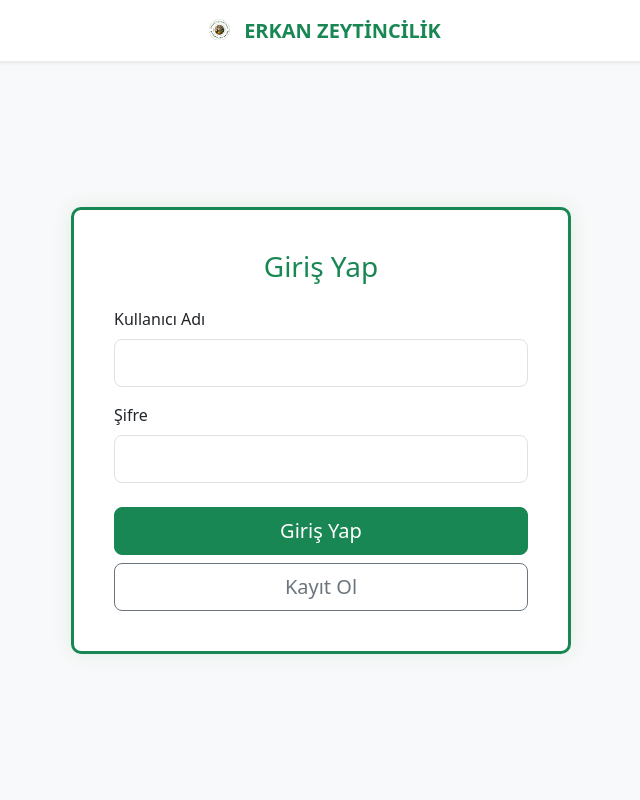
After one commit to Thehemch/bitirme, a Flask app: page /giris in a window 1280 px wide. The commit adds this page. Shown: the whole page, without its empty margins (319-959 px from the left). Run offline with Flask 3, Linux system fonts and the light colour scheme.

Commit message:
güncelleme

```diff
--- a/app.py
+++ b/app.py
@@ -1,27 +1,86 @@
-from flask import Flask, render_template, jsonify, request
+from flask import Flask, render_template, request, redirect, url_for, flash, jsonify, session
 import mysql.connector
 
 app = Flask(__name__)
+app.secret_key = 'gizli_anahtar'  # Flash mesaj ve session için
 
 # MySQL bağlantısı
 try:
     db = mysql.connector.connect(
         host="localhost",
         user="root",
-        password="",  # şifre varsa yaz
+        password="",
         database="bitirme"
     )
     print("✅ MySQL bağlantısı başarılı!")
 except mysql.connector.Error as err:
     print("❌ MySQL bağlantı hatası:", err)
 
-
-# Anasayfa
+# 📌 Anasayfa — sadece oturum açan görebilir
 @app.route('/')
 def index():
+    if "kullanici_adi" not in session:
+        return redirect(url_for("giris"))
     return render_template('index.html')
 
-# Dashboard sayfası
+# 📌 Giriş Sayfası
+@app.route("/giris", methods=["GET", "POST"])
+def giris():
+    if request.method == "POST":
+        kullanici_adi = request.form["kullanici_adi"]
+        sifre = request.form["sifre"]
+
+        conn = mysql.connector.connect(
+            host="localhost",
+            user="root",
+            password="",
+            database="bitirme"
+        )
+        cursor = conn.cursor()
+        cursor.execute("SELECT * FROM kullanici WHERE kullanici_adi = %s AND sifre = %s", (kullanici_adi, sifre))
+        kullanici = cursor.fetchone()
+        conn.close()
+
+        if kullanici:
+            session["kullanici_adi"] = kullanici_adi
+            return redirect(url_for("index"))
+        else:
+            flash("Kullanıcı adı veya şifre hatalı!")
+            return redirect(url_for("giris"))
+
+    return render_template("giris.html")
+
+# 📌 Kayıt Sayfası
+@app.route("/kayit", methods=["GET", "POST"])
+def kayit():
+    if request.method == "POST":
+        kullanici_adi = request.form["kullanici_adi"]
+        sifre = request.form["sifre"]
+
+        conn = mysql.connector.connect(
+            host="localhost",
+            user="root",
+            password="",
+            database="bitirme"
+        )
+        cursor = conn.cursor()
+        cursor.execute("INSERT INTO kullanici (kullanici_adi, sifre) VALUES (%s, %s)", (kullanici_adi, sifre))
+        conn.commit()
+        conn.close()
+
+        flash("Kayıt başarılı! Giriş yapabilirsiniz.")
+        return redirect(url_for("giris"))
+
+    return render_template("kayit.html")
+
+# 📌 Çıkış
+@app.route("/cikis")
+def cikis():
+    session.pop("kullanici_adi", None)
+    flash("Çıkış yapıldı.")
+    return redirect(url_for("giris"))
+
+# 🔧 Diğer sayfalar (giriş kontrolü yoksa doğrudan çalışır)
 @app.route('/dashboard')
 def dashboard():
     return render_template('dashboard.html')
@@ -33,10 +92,6 @@ def zeytinyagi_dashboard():
 @app.route('/tahmin')
 def tahmin():
     return render_template('tahmin.html')
-
-@app.route("/tahmin")
-def zeytin_tahmin():
-    return render_template("tahmin.html")
 
 @app.route("/yag_tahminleme")
 def yag_tahminleme():
@@ -50,21 +105,20 @@ def akilli_harita():
 def rapor():
     return render_template("rapor.html")
 
-
-# Dashboard grafik verilerini çekmek için API
+# 📊 Stored procedure ile dashboard verileri
 @app.route('/get_dashboard_data', methods=['POST'])
 def get_dashboard_data():
     data = request.get_json()
     procedure_name = data.get('procedure')
 
     try:
-        db = mysql.connector.connect(
+        conn = mysql.connector.connect(
             host="localhost",
             user="root",
             password="",
             database="bitirme"
         )
-        cursor = db.cursor()
+        cursor = conn.cursor()
         cursor.callproc(procedure_name)
         result_list = []
         for result in cursor.stored_results():
@@ -78,33 +132,29 @@ def get_dashboard_data():
     finally:
         try:
             cursor.close()
-            db.close()
+            conn.close()
         except:
             pass
 
-
-# Info-line kutuları için verileri çekmek (örneğin artış oranları)
 @app.route('/get_info_data', methods=['POST'])
 def get_info_data():
     data = request.get_json()
     procedure_name = data.get('procedure')
 
     try:
-        db = mysql.connector.connect(
+        conn = mysql.connector.connect(
             host="localhost",
             user="root",
             password="",
             database="bitirme"
         )
-        cursor = db.cursor()
+        cursor = conn.cursor()
         cursor.callproc(procedure_name)
         result_list = []
         for result in cursor.stored_results():
             result_list = result.fetchall()
-        # Tek değer döndüreceğiz
         if result_list and len(result_list[0]) > 0:
             return jsonify(result_list[0])
-
         else:
             return jsonify(None)
     except Exception as e:
@@ -115,11 +165,10 @@ def get_info_data():
     finally:
         try:
             cursor.close()
-            db.close()
+            conn.close()
         except:
             pass
 
-
-# Uygulama başlatma
+# Uygulama başlat
 if __name__ == '__main__':
     app.run(debug=True)
--- /dev/null
+++ b/templates/giris.html
@@ -0,0 +1,82 @@
+<!DOCTYPE html>
+<html lang="tr">
+<head>
+  <meta charset="UTF-8">
+  <title>Giriş Yap</title>
+  <meta name="viewport" content="width=device-width, initial-scale=1.0"/>
+  <link href="https://cdn.jsdelivr.net/npm/bootstrap@5.3.2/dist/css/bootstrap.min.css" rel="stylesheet">
+  <style>
+    body {
+      background-color: #f8f9fa;
+      height: 100vh;
+      display: flex;
+      flex-direction: column;
+    }
+    .login-container {
+      flex: 1;
+      display: flex;
+      justify-content: center;
+      align-items: center;
+    }
+    .login-box {
+      border: 3px solid #198754;
+      border-radius: 10px;
+      padding: 40px;
+      background-color: #ffffff;
+      width: 100%;
+      max-width: 500px;
+      min-height: 400px;
+      box-shadow: 0 0 20px rgba(0, 128, 0, 0.1);
+    }
+    .logo-img {
+      height: 35px;
+    }
+    .navbar-brand {
+      margin: 0 auto; /* ✨ Ortalamayı sağlar */
+      display: flex;
+      align-items: center;
+    }
+  </style>
+</head>
+<body>
+
+  <!-- ORTALANMIŞ NAVBAR -->
+  <nav class="navbar navbar-light bg-white shadow-sm">
+    <div class="container">
+      <a class="navbar-brand fw-bold text-success" href="#">
+        <img src="/static/img/logo.png" alt="Logo" class="logo-img me-2" />
+        ERKAN ZEYTİNCİLİK
+      </a>
+    </div>
+  </nav>
+
+  <!-- GİRİŞ KUTUSU -->
+  <div class="login-container">
+    <div class="login-box">
+      <h3 class="text-center mb-4 text-success">Giriş Yap</h3>
+
+      {% with messages = get_flashed_messages() %}
+        {% if messages %}
+          <div class="alert alert-danger text-center">{{ messages[0] }}</div>
+        {% endif %}
+      {% endwith %}
+
+      <form method="post">
+        <div class="mb-3">
+          <label class="form-label">Kullanıcı Adı</label>
+          <input type="text" name="kullanici_adi" class="form-control form-control-lg" required>
+        </div>
+        <div class="mb-3">
+          <label class="form-label">Şifre</label>
+          <input type="password" name="sifre" class="form-control form-control-lg" required>
+        </div>
+        <div class="d-grid gap-2 mt-4">
+          <button type="submit" class="btn btn-success btn-lg">Giriş Yap</button>
+          <a href="/kayit" class="btn btn-outline-secondary btn-lg">Kayıt Ol</a>
+        </div>
+      </form>
+    </div>
+  </div>
+
+</body>
+</html>
--- a/templates/rapor.html
+++ b/templates/rapor.html
@@ -34,11 +34,13 @@
         <li class="nav-item"><a class="nav-link" href="/tahmin">TAHMİNLEME</a></li>
         <li class="nav-item"><a class="nav-link" href="/akilli_harita">AKILLI HARİTA</a></li>
         <li class="nav-item"><a class="nav-link active fw-bold text-success" href="/rapor">RAPOR</a></li>
-        <li class="nav-item"><a class="nav-link" href="#contact">CONTACT</a></li>
         <!-- Sağdaki buton -->
+        </li>
+        {% if session.kullanici_adi %}
         <li class="nav-item ms-3">
-          <a href="#" class="btn btn-success text-white fw-bold px-3">Get Started</a>
+          <a href="/cikis" class="btn btn-outline-danger fw-bold">Çıkış Yap</a>
         </li>
+        {% endif %}
       </ul>
     </div>
   </div>
```
Also changed, not shown: templates/akilli_harita.html (+5 -2 lines), templates/dashboard.html (+5 -2 lines), templates/index.html (+5 -3 lines), templates/kayit.html (added, +82 -0 lines), templates/tahmin.html (+7 -2 lines), templates/yag_tahminleme.html (+5 -2 lines), templates/zeytinyagi_dashboard.html (+5 -2 lines).
